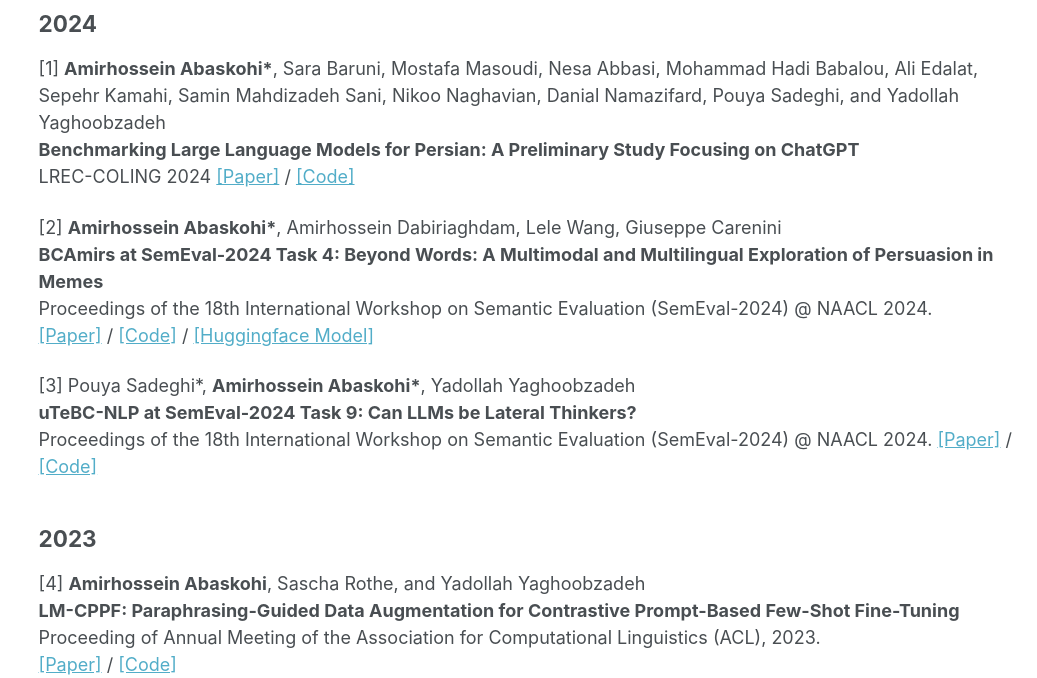
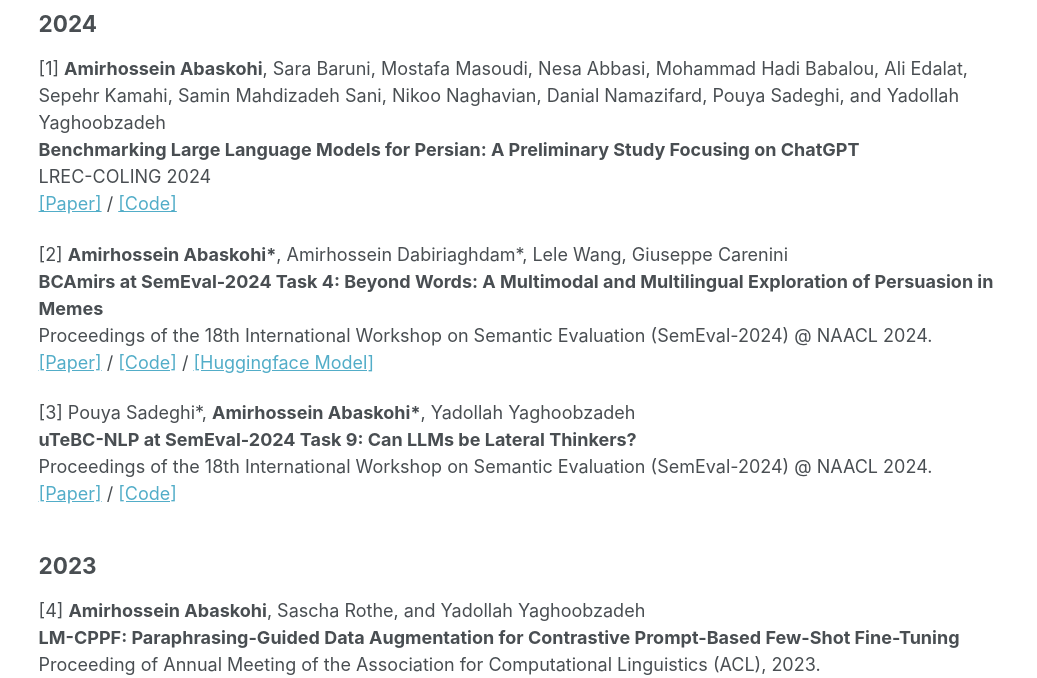
Before and after one commit to AmirAbaskohi/AmirAbaskohi.github.io, a Jekyll site: the page built from _pages/publications.md, in a window 1280 px wide and 900 px high, cut to the strip 222-900 px from the top of the window. Shown: the whole strip, without its empty margins (243-1280 px from the left). Built offline with Jekyll 4.4.1, drawn with Linux system fonts in a browser that asks for light colours.

Commit message:
Updated pubs.

```diff
--- a/_pages/publications.md
+++ b/_pages/publications.md
@@ -10,12 +10,13 @@
 {% endif %}
 
 ## 2024
-[1] __Amirhossein Abaskohi\*__, Sara Baruni, Mostafa Masoudi, Nesa Abbasi, Mohammad Hadi Babalou, Ali Edalat, Sepehr Kamahi, Samin Mahdizadeh Sani, Nikoo Naghavian, Danial Namazifard, Pouya Sadeghi, and Yadollah Yaghoobzadeh
+[1] __Amirhossein Abaskohi__, Sara Baruni, Mostafa Masoudi, Nesa Abbasi, Mohammad Hadi Babalou, Ali Edalat, Sepehr Kamahi, Samin Mahdizadeh Sani, Nikoo Naghavian, Danial Namazifard, Pouya Sadeghi, and Yadollah Yaghoobzadeh
 **Benchmarking Large Language Models for Persian: A Preliminary Study Focusing on ChatGPT**
 LREC-COLING 2024
+<br/>
 [\[Paper\]](https://arxiv.org/abs/2404.02403) / [\[Code\]](https://github.com/Ipouyall/Benchmarking_ChatGPT_for_Persian)
 
-[2] __Amirhossein Abaskohi\*__, Amirhossein Dabiriaghdam, Lele Wang, Giuseppe Carenini
+[2] __Amirhossein Abaskohi\*__, Amirhossein Dabiriaghdam\*, Lele Wang, Giuseppe Carenini
 **BCAmirs at SemEval-2024 Task 4: Beyond Words: A Multimodal and Multilingual Exploration of Persuasion in Memes**
 Proceedings of the 18th International Workshop on Semantic Evaluation (SemEval-2024) @ NAACL 2024.
 <br/>
@@ -24,6 +25,7 @@
 [3] Pouya Sadeghi\*, __Amirhossein Abaskohi\*__, Yadollah Yaghoobzadeh
 **uTeBC-NLP at SemEval-2024 Task 9: Can LLMs be Lateral Thinkers?**
 Proceedings of the 18th International Workshop on Semantic Evaluation (SemEval-2024) @ NAACL 2024.
+<br/>
 [\[Paper\]](https://arxiv.org/abs/2404.02474) / [\[Code\]](https://github.com/Ipouyall/Can-LLMs-be-Lateral-Thinkers)
 
 ## 2023
```
